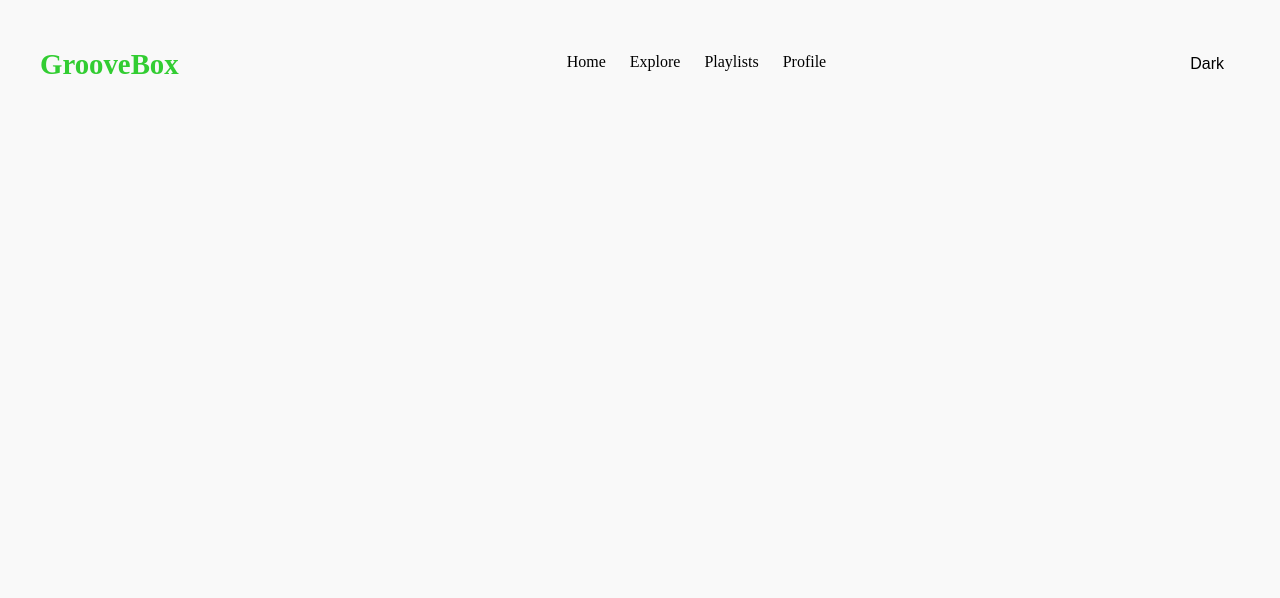
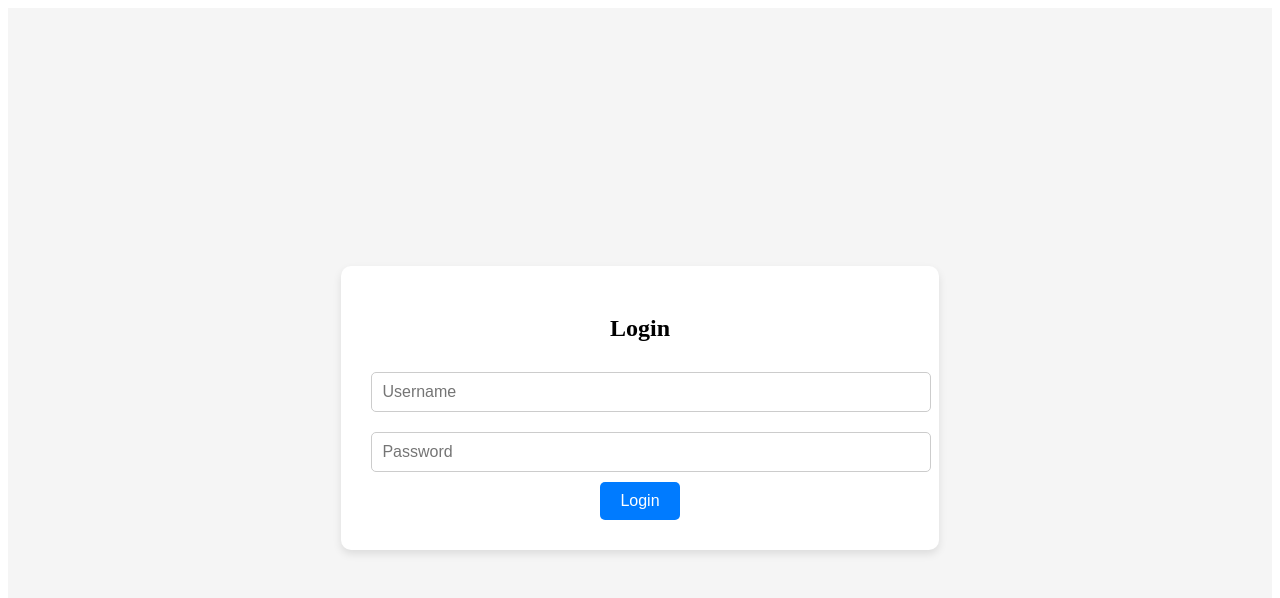
Before and after one commit to Chetan7771/Music_Player, a React (Vite) app in the folder my_reactapp_musicplayer/: page / in a window 1280 px wide. Shown: the top 598 px of the page. Built offline with nearby package versions, Linux system fonts and the light colour scheme.

Commit message:
added login page

```diff
--- a/my_reactapp_musicplayer/package.json
+++ b/my_reactapp_musicplayer/package.json
@@ -11,7 +11,8 @@
   },
   "dependencies": {
     "react": "^19.0.0",
-    "react-dom": "^19.0.0"
+    "react-dom": "^19.0.0",
+    "react-router-dom": "^7.1.5"
   },
   "devDependencies": {
     "@eslint/js": "^9.19.0",
--- a/my_reactapp_musicplayer/src/App.jsx
+++ b/my_reactapp_musicplayer/src/App.jsx
@@ -1,35 +1,33 @@
-import React, { useState, useEffect } from "react";
-import "./index.css";
+import React, { useState } from "react";
+import { BrowserRouter as Router, Routes, Route, Navigate } from "react-router-dom";
+import Login from "./Components/Login";
+import Sidebar from "./Components/Sidebar";
+import Navbar from "./Components/Navbar";
 
-function Navbar() {
-  const [isDarkMode, setIsDarkMode] = useState(false);
 
-  // Update body class whenever the theme changes
-  useEffect(() => {
-    document.body.className = isDarkMode ? "dark" : "light";
-  }, [isDarkMode]);
+// Placeholder Components
+const Home = () => <h2>Welcome to the Home Page</h2>;
 
-  // Toggle theme handler
-  const toggleTheme = () => {
-    setIsDarkMode((prevMode) => !prevMode);
-  };
+const App = () => {
+  const [isLoggedIn, setIsLoggedIn] = useState(false);
 
   return (
-    <div>
-      <nav className="navbar">
-        <h1 className="brand-name">GrooveBox</h1>
-        <ul className="navbar-links">
-          <li>Home</li>
-          <li>Explore</li>
-          <li>Playlists</li>
-          <li>Profile</li>
-        </ul>
-        <button onClick={toggleTheme} className="theme-toggle-btn">
-          {isDarkMode ? "Light" : "Dark"}
-        </button>
-      </nav>
-    </div>
+    <Router>
+      {isLoggedIn && <Navbar />}
+      <div>
+        <Routes>
+          {!isLoggedIn ? (
+            <Route path="/" element={<Login setIsLoggedIn={setIsLoggedIn} />} />
+          ) : (
+            <>
+              <Route path="/" element={<Home />} />
+              <Route path="*" element={<Navigate to="/" />} />
+            </>
+          )}
+        </Routes>
+      </div>
+    </Router>
   );
-}
+};
 
-export default Navbar;
+export default App;
--- /dev/null
+++ b/my_reactapp_musicplayer/src/Components/Login.jsx
@@ -0,0 +1,91 @@
+import React, { useState } from "react";
+
+const Login = ({ setIsLoggedIn }) => {
+  const [username, setUsername] = useState("");
+  const [password, setPassword] = useState("");
+  const [error, setError] = useState("");
+
+  const handleLogin = () => {
+    // Replace these with your actual credentials
+    const validUsername = "admin";
+    const validPassword = "password";
+
+    if (username === validUsername && password === validPassword) {
+      setError(""); // Clear any existing errors
+      setIsLoggedIn(true); // Grant access to the homepage
+    } else {
+      setError("Invalid credentials. Please try again.");
+    }
+  };
+
+  return (
+    <div style={styles.container}>
+      <div style={styles.form}>
+        <h2 style={styles.heading}>Login</h2>
+        {error && <p style={styles.error}>{error}</p>}
+        <input
+          type="text"
+          placeholder="Username"
+          value={username}
+          onChange={(e) => setUsername(e.target.value)}
+          style={styles.input}
+        />
+        <input
+          type="password"
+          placeholder="Password"
+          value={password}
+          onChange={(e) => setPassword(e.target.value)}
+          style={styles.input}
+        />
+        <button onClick={handleLogin} style={styles.button}>
+          Login
+        </button>
+      </div>
+    </div>
+  );
+};
+
+const styles = {
+  container: {
+    display: "flex",
+    justifyContent: "center",
+    alignItems: "center",
+    height: "100vh",
+    background: "#f5f5f5",
+  },
+  form: {
+    background: "#fff",
+    padding: "30px",
+    borderRadius: "10px",
+    boxShadow: "0 4px 8px rgba(0, 0, 0, 0.1)",
+    textAlign: "center",
+  },
+  heading: {
+    marginBottom: "20px",
+    fontSize: "24px",
+    fontWeight: "bold",
+  },
+  input: {
+    width: "100%",
+    padding: "10px",
+    margin: "10px 0",
+    borderRadius: "5px",
+    border: "1px solid #ccc",
+    fontSize: "16px",
+  },
+  button: {
+    padding: "10px 20px",
+    background: "#007bff",
+    color: "#fff",
+    border: "none",
+    borderRadius: "5px",
+    fontSize: "16px",
+    cursor: "pointer",
+  },
+  error: {
+    color: "red",
+    marginBottom: "10px",
+  },
+};
+
+export default Login;
--- a/my_reactapp_musicplayer/src/index.css
+++ b/my_reactapp_musicplayer/src/index.css
@@ -48,13 +48,11 @@ body.dark {
 .theme-toggle-btn:hover {
   transform: scale(1.2);
 }
-li:hover{
-<<<<<<< HEAD
+li:hover {
   color: #32cd32;
-=======
-  color: #13db19;
->>>>>>> c9a65620608810cb0830dc46b2d9126c16592d20
 }
+
+
 .theme-toggle-btn {
   font-size: 1rem; /* Match the font size of navbar links */
   font-weight: normal; /* Make sure the weight is consistent */
```
Also changed, not shown: 1 other file (tests, documents, lock files or other folders).
